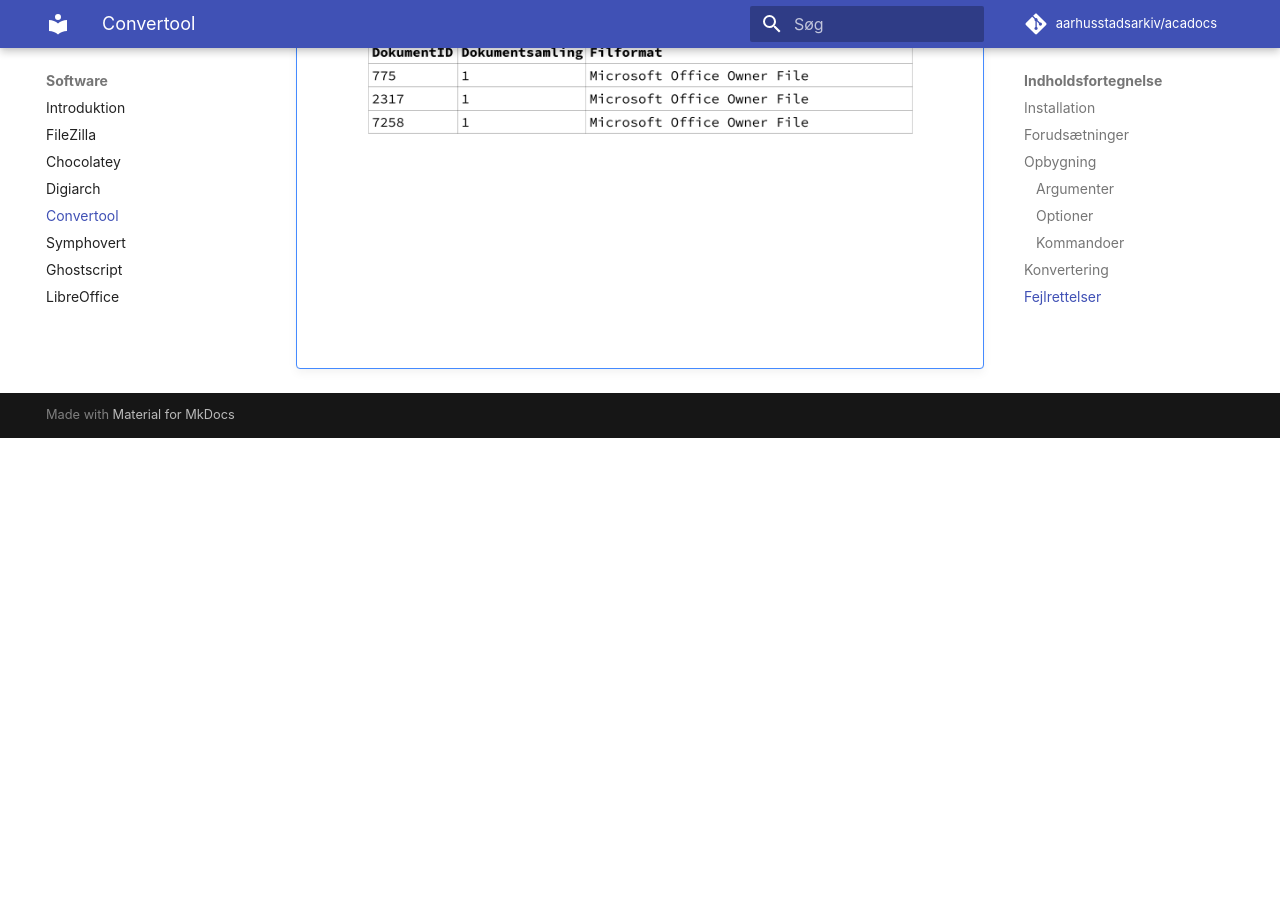
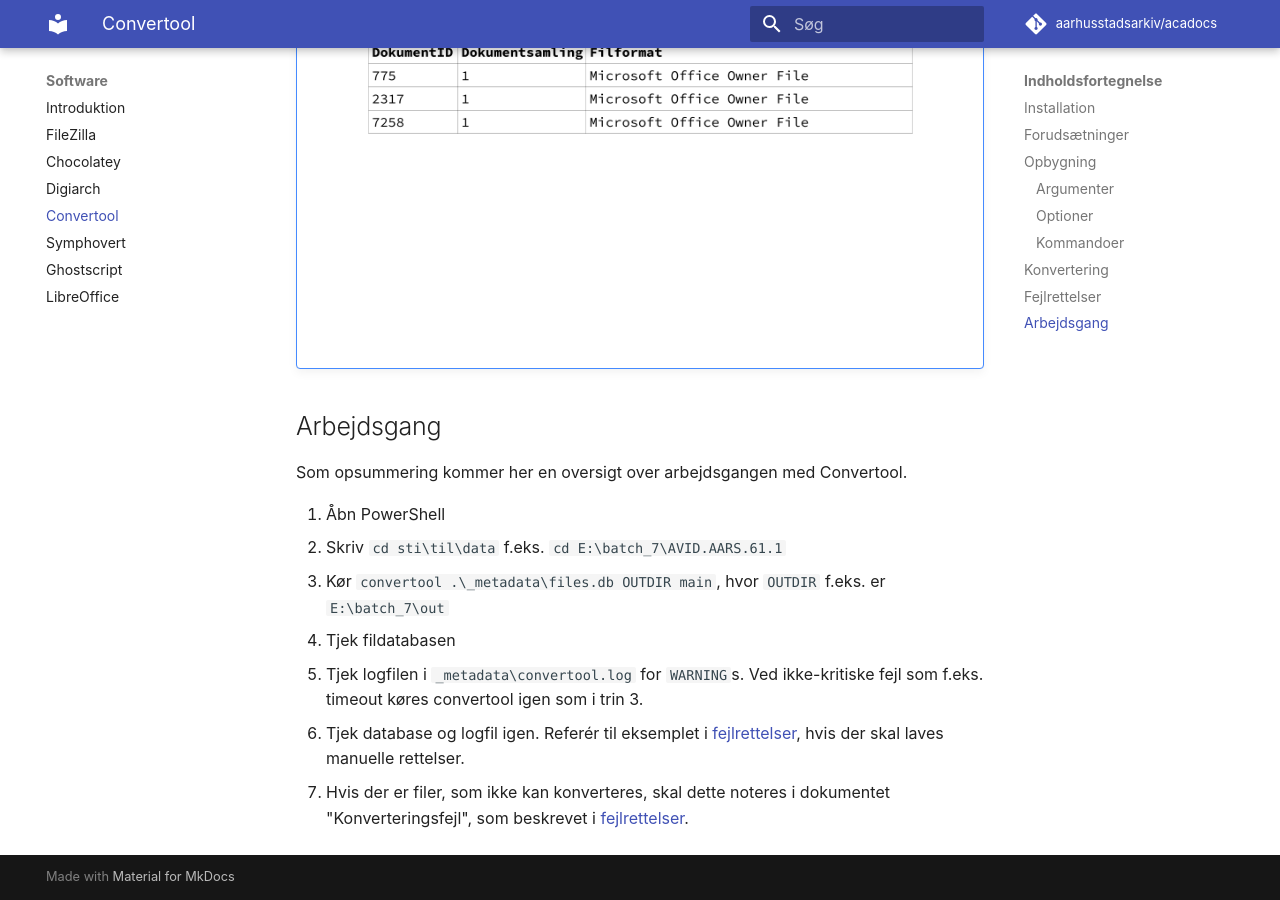
Before and after one commit to aarhusstadsarkiv/acadocs, an MkDocs documentation site: the page built from docs/software/convertool.md, in a window 1280 px wide and 900 px high, scrolled down 6092 px. Built offline with MkDocs 1.6.1 and Material for MkDocs 9.7.7, drawn with Linux system fonts in a browser that asks for light colours; comment, search, counter and statistics services are not loaded; before the commit the page ends 6530 px from its top, so only the background shows below that; some of the changed text lies outside the part shown.

Commit message:
Add Convertool step by step guide Closes #52

````diff
--- a/docs/software/convertool.md
+++ b/docs/software/convertool.md
@@ -145,7 +145,7 @@
     | --- | ----------------------------------- | --------------------------- | ------------------ | ------- | ------------------------ | ------- |
     | 144 | cd61494b-4547-43e7-97c6-adbafc6e8bd | D:\files\AARS.TEST\file.tif | AARS.TEST\file.tif | fmt/353 | Tagged Image File Format |         |
 
-    Filen konverteres nu manuelt, og `_ConvertedFiles opdateres med følgende SQL-statement.
+    Filen konverteres nu manuelt, og `_ConvertedFiles` opdateres med følgende SQL-statement.
 
     ```sql
     INSERT INTO _ConvertedFiles VALUES (144, "cd61494b-4547-43e7-97c6-adbafc6e8bd")
@@ -158,3 +158,14 @@
 !!! hint "Eksempel"
     Dokumentet "Konverteringsfejl" kan se ud som følger.
     ![Konverteringsfejl](../img/konverteringsfejl.png)
+
+## Arbejdsgang
+Som opsummering kommer her en oversigt over arbejdsgangen med Convertool.
+
+1. Åbn PowerShell
+2. Skriv `cd sti\til\data` f.eks. `cd E:\batch_7\AVID.AARS.61.1`
+3. Kør `convertool .\_metadata\files.db OUTDIR main`, hvor `OUTDIR` f.eks. er `E:\batch_7\out`
+4. Tjek fildatabasen
+5. Tjek logfilen i `_metadata\convertool.log` for `WARNING`s. Ved ikke-kritiske fejl som f.eks. timeout køres convertool igen som i trin 3.
+6. Tjek database og logfil igen. Referér til eksemplet i [fejlrettelser](#fejlrettelser), hvis der skal laves manuelle rettelser.
+7. Hvis der er filer, som ikke kan konverteres, skal dette noteres i dokumentet "Konverteringsfejl", som beskrevet i [fejlrettelser](#fejlrettelser).
````
